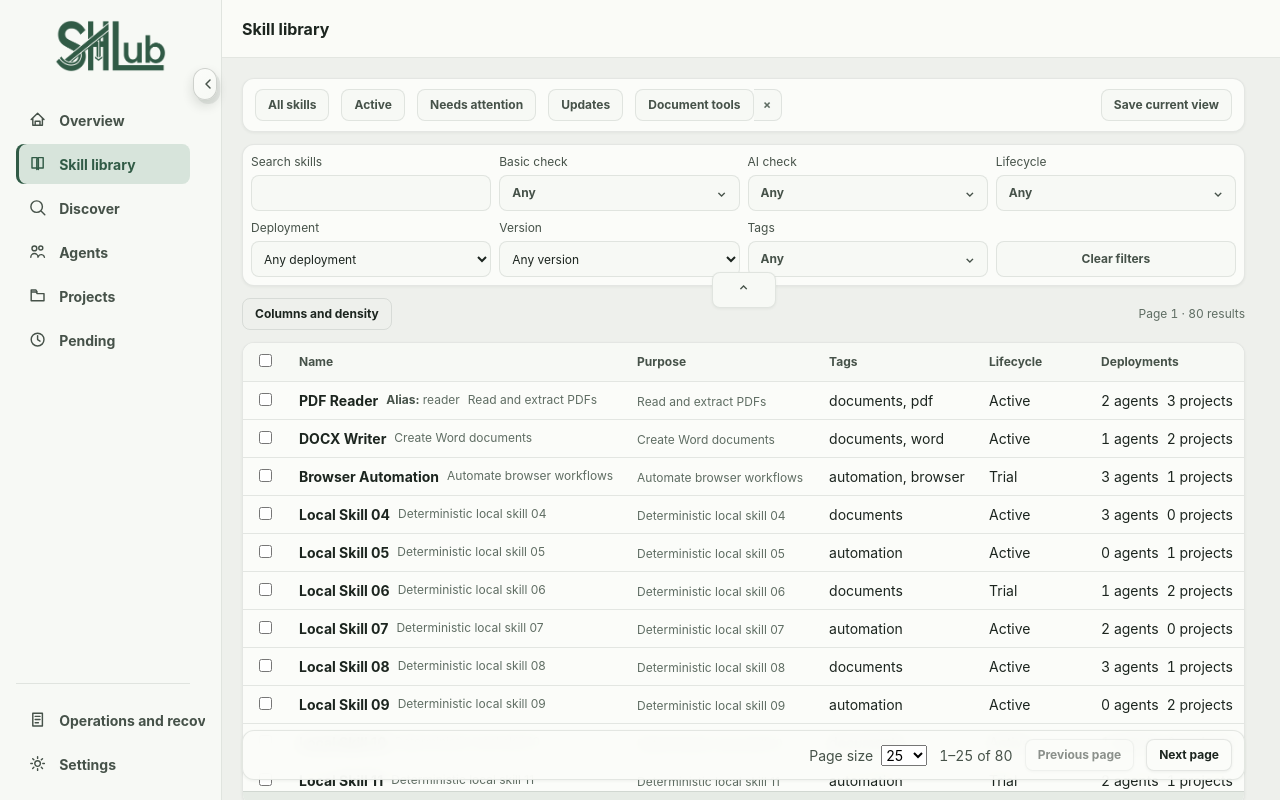
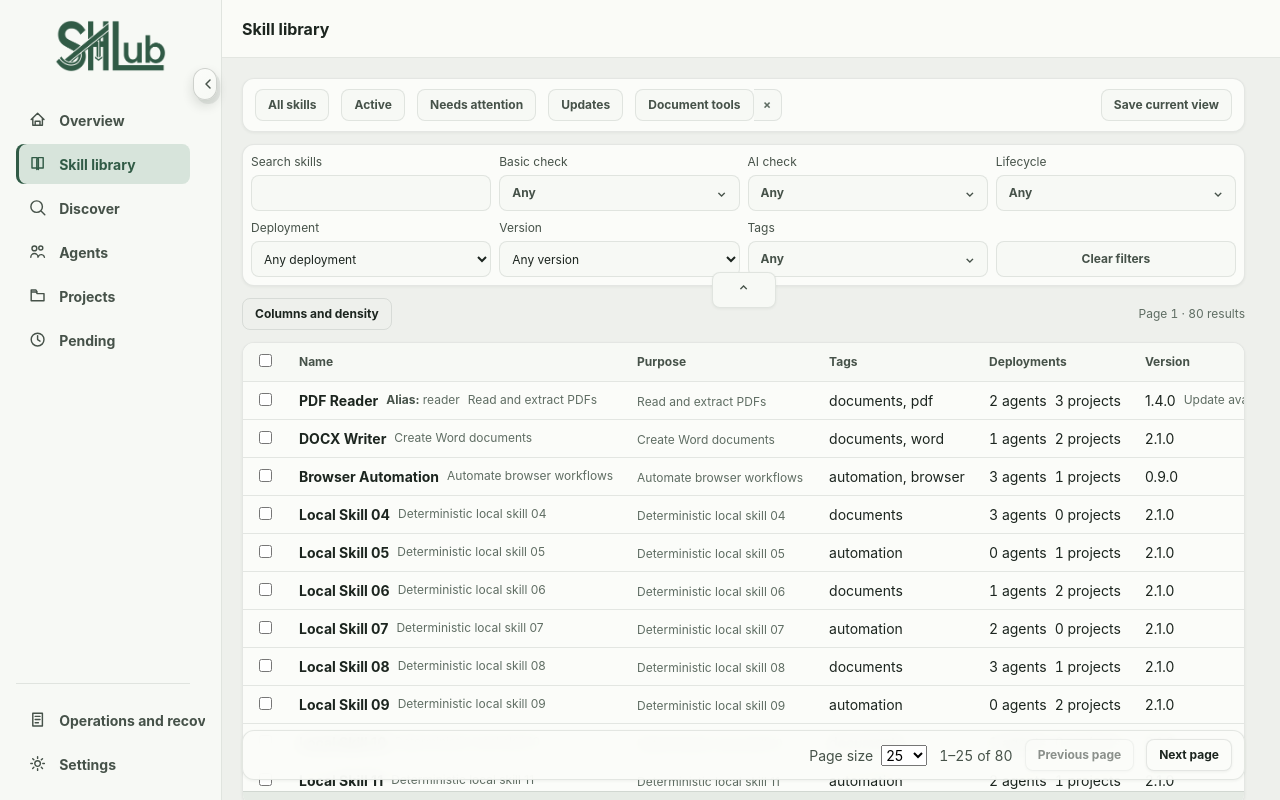
Before and after one commit to crocketc/skill-hub, a React (Vite) app in the folder apps/desktop/: page /__preview/skill-library in a window 1280 px wide. Built offline with nearby package versions, Linux system fonts and the light colour scheme.

Commit message:
fix: reorder skill library columns

```diff
--- a/apps/desktop/src/features/skills/SkillTable.tsx
+++ b/apps/desktop/src/features/skills/SkillTable.tsx
@@ -39,8 +39,8 @@ interface SkillTableMeta {
 const LOCKED_COLUMNS: SkillColumnId[] = ["select", "name"];
 const PAGE_SIZES = [10, 25, 50, 100] as const;
 const COLUMN_IDS: SkillColumnId[] = [
-  "select", "name", "purpose", "tags", "lifecycle", "deployments", "version", "security",
-  "original_description", "translated_description", "source", "ownership", "license", "invocation", "requirements",
+  "select", "name", "purpose", "tags", "invocation", "deployments", "version", "security",
+  "original_description", "translated_description", "source", "ownership", "license", "requirements", "lifecycle",
 ];
 
 const COLUMN_LABELS = {
--- a/apps/desktop/src/features/skills/api.ts
+++ b/apps/desktop/src/features/skills/api.ts
@@ -154,7 +154,7 @@ const SKILL_COLUMN_ORDER = freeze<SkillColumnId[]>([
   "name",
   "purpose",
   "tags",
-  "lifecycle",
+  "invocation",
   "deployments",
   "version",
   "security",
@@ -163,8 +163,8 @@ const SKILL_COLUMN_ORDER = freeze<SkillColumnId[]>([
   "source",
   "ownership",
   "license",
-  "invocation",
   "requirements",
+  "lifecycle",
 ]);
 
 const DEFAULT_VISIBLE_COLUMNS = freeze<SkillColumnId[]>([
@@ -172,10 +172,10 @@ const DEFAULT_VISIBLE_COLUMNS = freeze<SkillColumnId[]>([
   "name",
   "purpose",
   "tags",
-  "lifecycle",
   "deployments",
   "version",
   "security",
+  "lifecycle",
 ]);
 
 const DRAWER_MODULE_ORDER = freeze<DrawerModuleId[]>([
```
Also changed, not shown: 1 other file (tests, documents, lock files or other folders).
